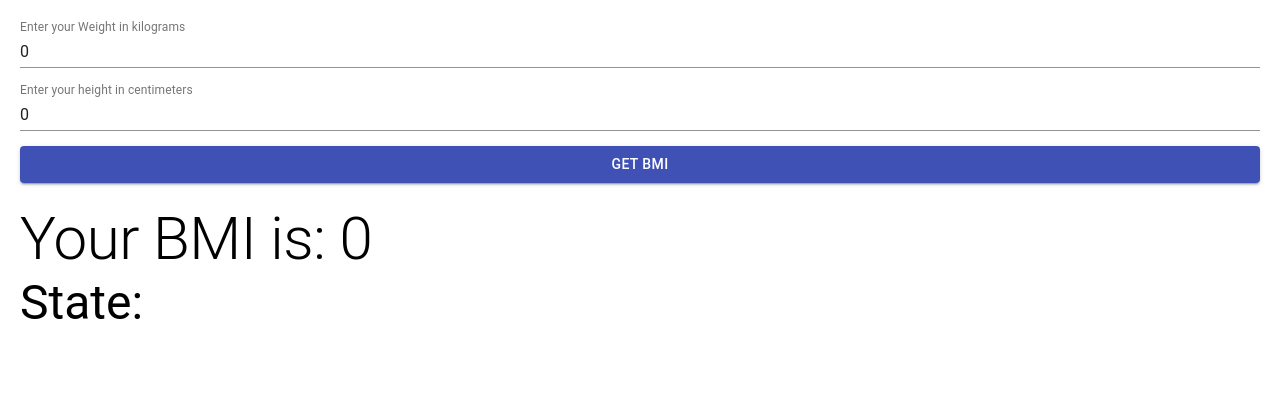
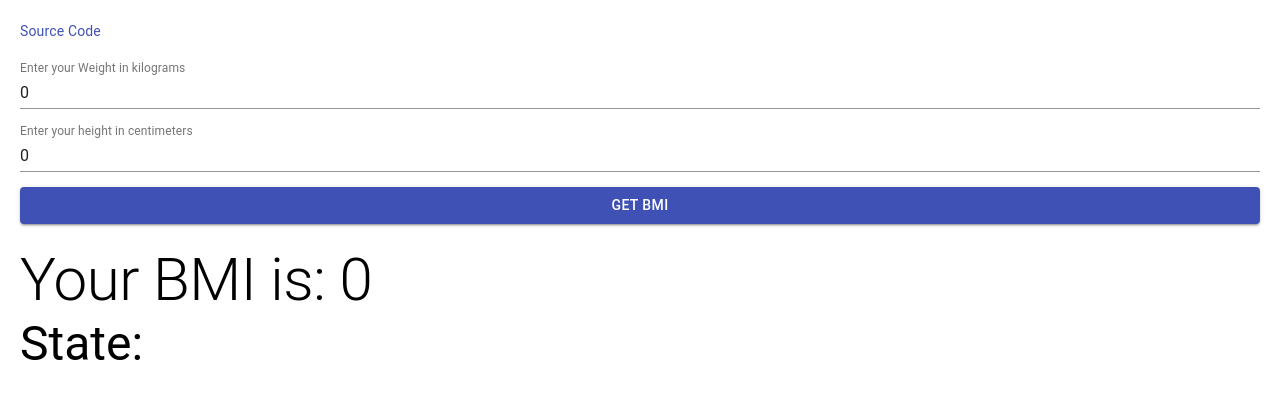
Before and after one commit to casperiv0/bmi-converter, a React (Create React App) app: page / in a window 1280 px wide. Shown: the top 398 px of the page. Built offline with nearby package versions, Linux system fonts and the light colour scheme.

Commit message:
added demo to README.md

```diff
--- a/src/App.js
+++ b/src/App.js
@@ -1,5 +1,5 @@
 import React, { Component } from 'react';
-import { InputLabel, FormControl, Input, Button, Typography } from "@material-ui/core"
+import { InputLabel, FormControl, Input, Button, Typography, Link } from "@material-ui/core"
 
 
 class App extends Component {
@@ -31,7 +31,7 @@ class App extends Component {
   getBmi = (e) => {
     e.preventDefault();
     const { weight, height } = this.state;
-    const bmi = (weight / ((height * height)  / 10000 )).toFixed(2)
+    const bmi = (weight / ((height * height) / 10000)).toFixed(2)
 
 
 
@@ -60,7 +60,7 @@ class App extends Component {
     }
 
 
-    if(bmi >= 25 && bmi <= 30) {
+    if (bmi >= 25 && bmi <= 30) {
       return this.setState({
         state: "Overweight",
         color: "orange"
@@ -80,7 +80,8 @@ class App extends Component {
     const { weight, height, bmi, state, color } = this.state
     return (
       <div className="App" >
-        <form  onSubmit={this.getBmi}>
+        <Link target="_blank" variant="body2" href="https://github.com/Dev-CasperTheGhost/bmi-converter" >Source Code</Link>
+        <form  style={{marginTop: "20px"}} onSubmit={this.getBmi}>
           <FormControl fullWidth>
             <InputLabel>Enter your Weight in kilograms</InputLabel>
             <Input type="number" value={weight} onChange={this.handleWeight} />
@@ -100,9 +101,9 @@ class App extends Component {
         </form>
 
         {/* Result */}
-        <div style={{marginTop: "20px"}}>
+        <div style={{ marginTop: "20px" }}>
           <Typography color="inherit" variant="h2">Your BMI is: {bmi} </Typography>
-          <Typography color="inherit" variant="h3">State: <span style={{color: color}} > {state} </span> </Typography>
+          <Typography color="inherit" variant="h3">State: <span style={{ color: color }} > {state} </span> </Typography>
         </div>
       </div>
     );
```
Also changed, not shown: 1 other file (tests, documents, lock files or other folders). Lines whose indentation alone changed are shown as unchanged.
